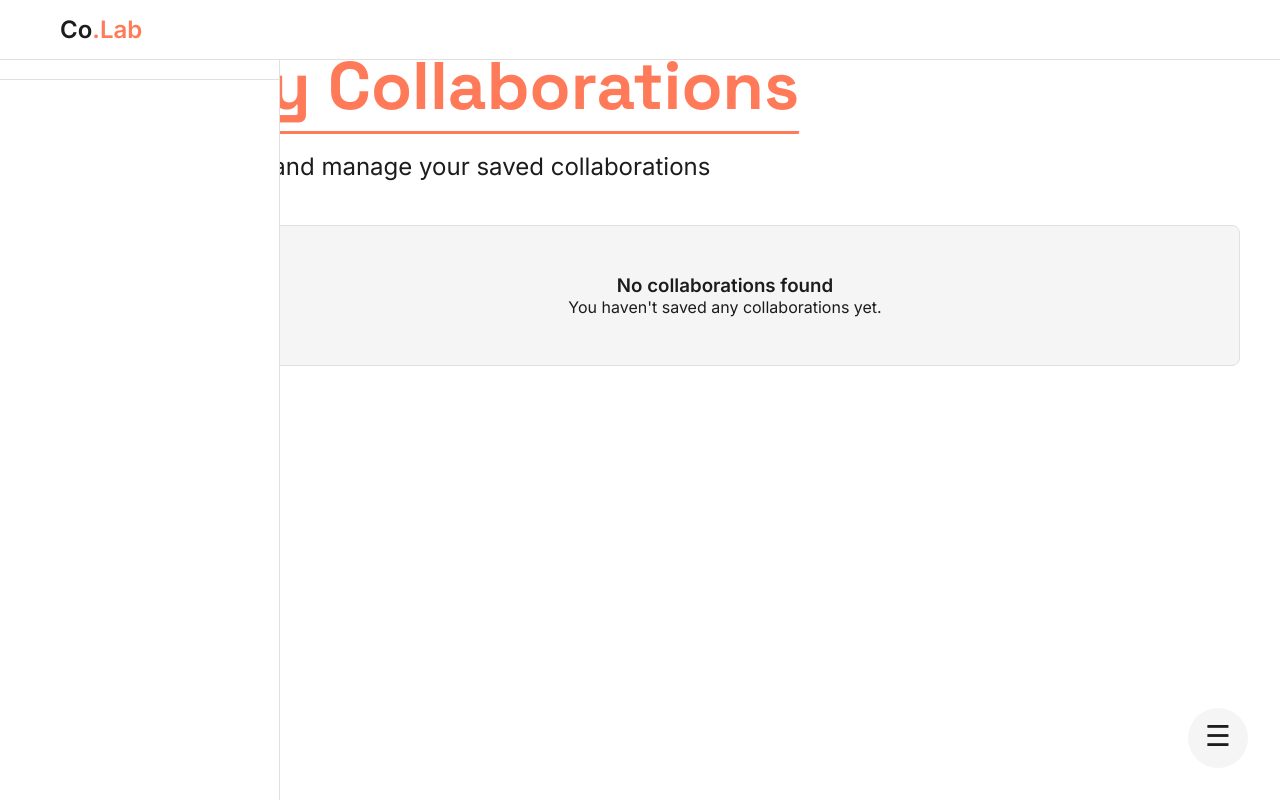
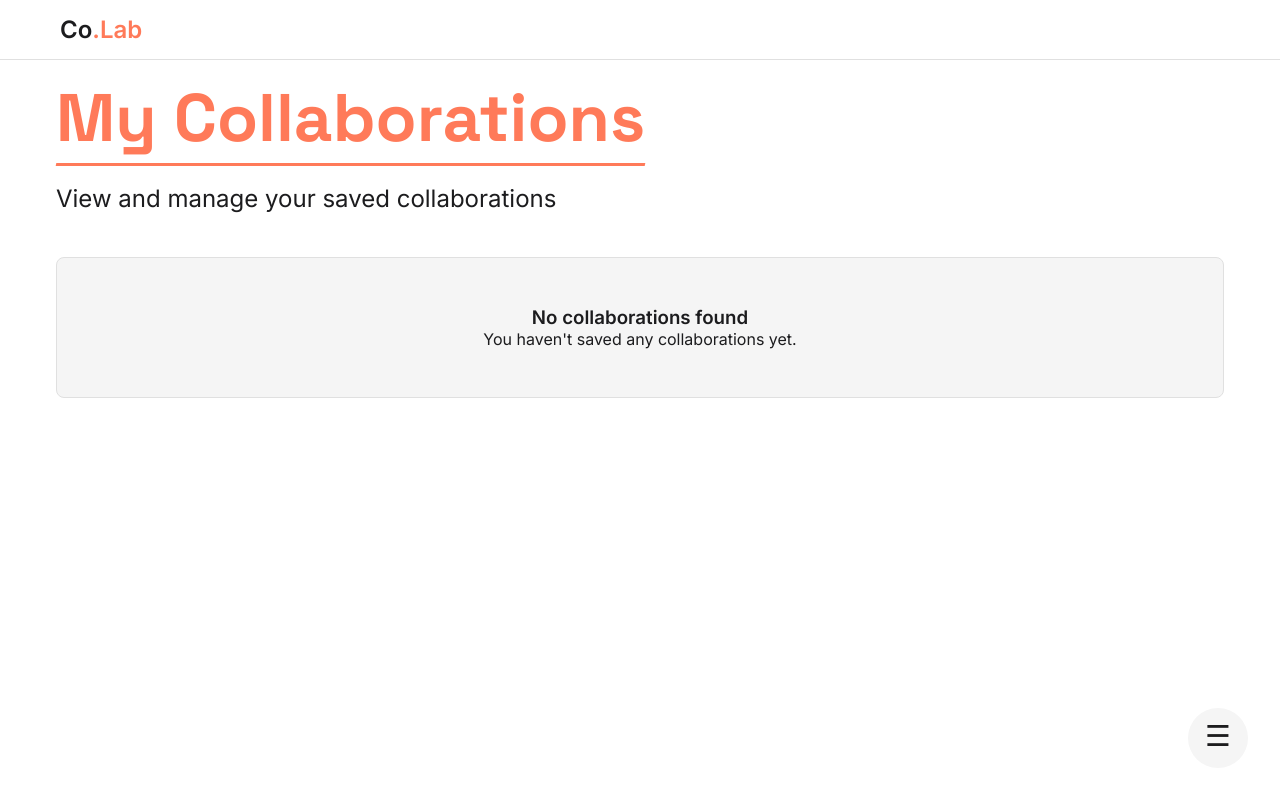
Before and after one commit to buidl-renaissance/co.lab, a Next.js app: page /collabs in a window 1280 px wide. Built offline with nearby package versions, Linux system fonts and the light colour scheme.

Commit message:
settings, dark/light theme

```diff
--- a/src/pages/collabs.tsx
+++ b/src/pages/collabs.tsx
@@ -5,18 +5,12 @@ import Link from "next/link";
 import { Container, Main, Title, Description } from "@/components/Layout";
 import { Collaboration } from "@/data/collaboration";
 import MobileNav from "@/components/MobileNav";
-import DesktopSidebar from "@/components/DesktopSidebar";
 
 const ContentWrapper = styled.div`
   width: 100%;
   max-width: 1200px;
   margin: 0 auto;
-  padding-left: 170px;
-
-  @media (max-width: 768px) {
-    padding-left: 0;
-    padding-bottom: 6rem;
-  }
+  padding: 2rem 1rem;
 `;
 
 const CollabsList = styled.div`
@@ -97,10 +91,9 @@ const CollabsPage = () => {
         <meta name="viewport" content="width=device-width, initial-scale=1.0" />
       </Head>
 
-      <DesktopSidebar collaborations={collaborations} />
       <MobileNav collaborations={collaborations} />
 
-      <Main>
+      <Main layout="left">
         <ContentWrapper>
           <Title>
             <span>My Collaborations</span>
```
